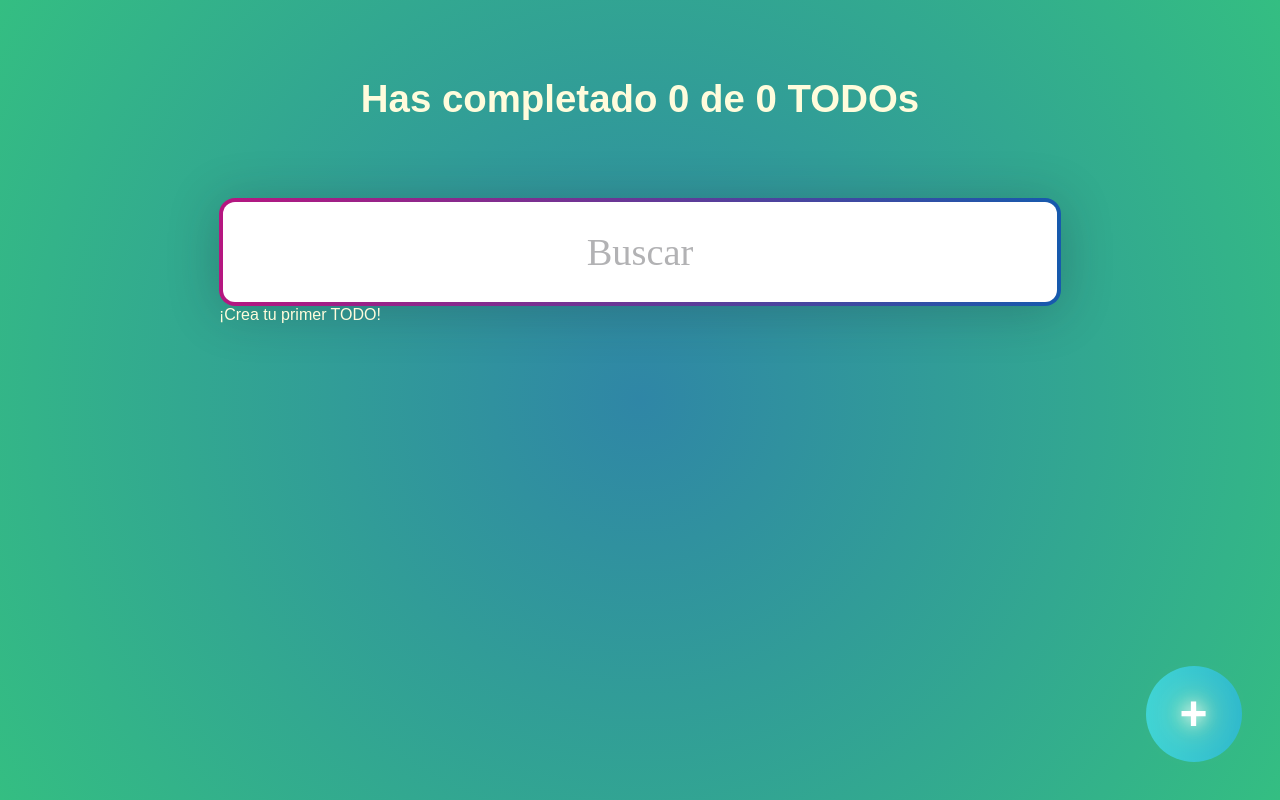
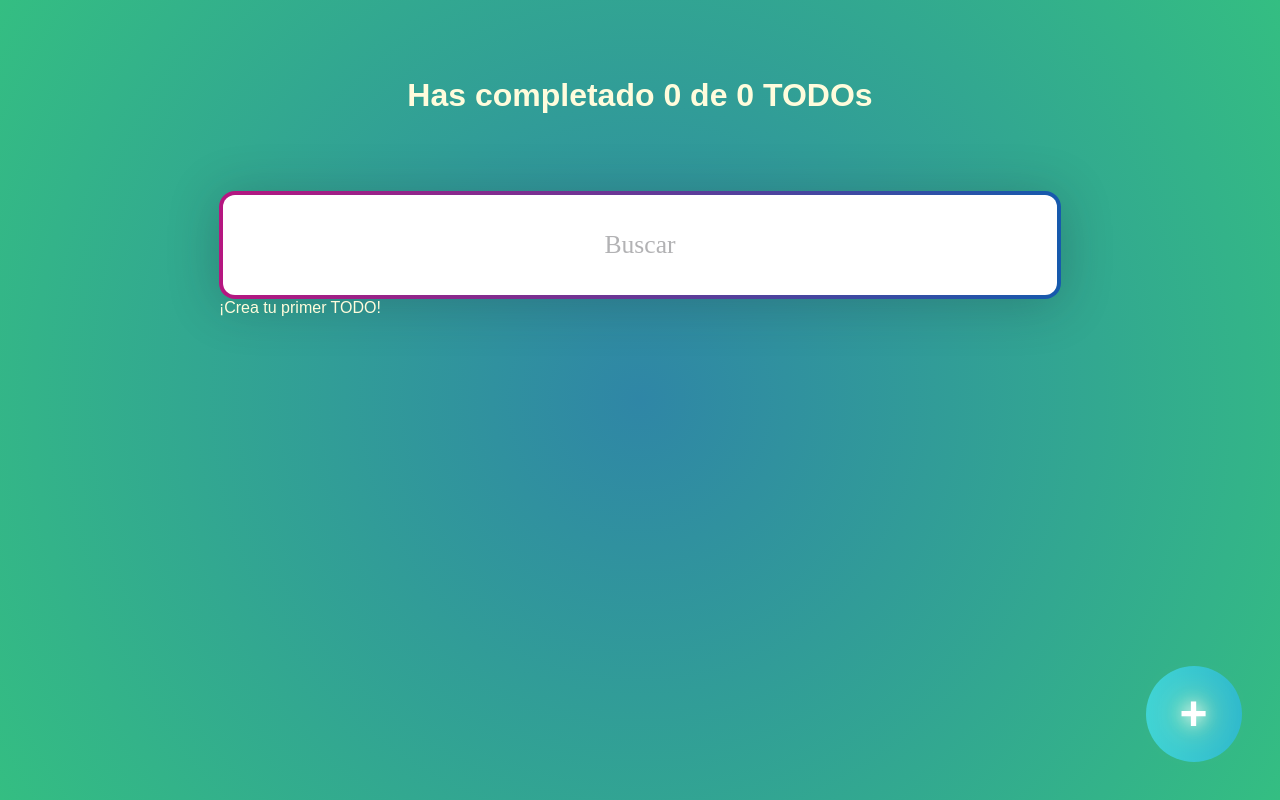
Before and after one commit to Leonardo-Robot-PostRock/TODO-MACHINE, a React (Create React App) app: page / in a window 1280 px wide. Built offline with nearby package versions, Linux system fonts and the light colour scheme; a small style sheet from the web is missing.

Commit message:
Arreglos en deleteTodo and addTodo + ajustes en css

```diff
--- a/src/App/AppUI.js
+++ b/src/App/AppUI.js
@@ -36,8 +36,8 @@ function AppUI() {
             key={index}
             text={todo.text}
             completed={todo.completed}
-            onComplete={() => toggleCompleteTodo(todo.text)}
-            onDelete={() => deleteTodo(todo.text)}
+            onComplete={() => toggleCompleteTodo(index)}
+            onDelete={() => deleteTodo(index)}
           />
         ))}
       </TodoList>
--- a/src/TodoContext/index.jsx
+++ b/src/TodoContext/index.jsx
@@ -43,18 +43,16 @@ function TodoProvider(props) {
     };
 
     //completar todos
-    const toggleCompleteTodo = (text) => {
-        const todoIndex = todos.findIndex(todo => todo.text === text);
+    const toggleCompleteTodo = (index) => {
         const newTodos = [...todos];
-        newTodos[todoIndex].completed = !newTodos[todoIndex].completed;
+        newTodos[index].completed = !newTodos[index].completed;
         saveTodos(newTodos);
     };
 
     //eliminar todos
-    const deleteTodo = (text) => {
-        const todoIndex = todos.findIndex(todo => todo.text === text);
+    const deleteTodo = (index) => {
         const newTodos = [...todos];
-        newTodos.splice(todoIndex, 1);
+        newTodos.splice(index, 1);
         saveTodos(newTodos);
     }
     //propiedades a TodoContext.Provider
--- a/src/TodoContext/useLocalStorage.jsx
+++ b/src/TodoContext/useLocalStorage.jsx
@@ -8,7 +8,6 @@ function useLocalStorage(itemName, initialValue) {
   const [loading, setLoading] = React.useState(true);
   //Estado inicial vacio, de la información que ingresa el usuario.
   const [item, setItem] = React.useState(initialValue);
-
   React.useEffect(() => {
     setTimeout(() => {
       try {
--- a/src/TodoCounter/TodoCounter.css
+++ b/src/TodoCounter/TodoCounter.css
@@ -1,5 +1,7 @@
 .TodoCounter {
-    font-size: 2.4rem;
+    display: flex;
+    justify-content: center;
+    font-size: 2rem;
     text-align: center;
     margin: 0;
     padding: 4.8rem;
--- a/src/TodoItem/index.jsx
+++ b/src/TodoItem/index.jsx
@@ -10,7 +10,7 @@ function TodoItem(props) {
       <p className={`TodoItem-p ${props.completed && "TodoItem-p-completed"}`}>
         {props.text}
       </p>
-      <DeleteIcon onDelete={props.onDelete} />
+      <DeleteIcon id={`item-${props.index}`} onDelete={props.onDelete} />
     </li>
   );
 }
--- a/src/TodoSearch/TodoSearch.css
+++ b/src/TodoSearch/TodoSearch.css
@@ -20,7 +20,7 @@
   margin: 0 2rem;
   width: 100%;
   height: 6.3rem;
-  font-size: 2.4rem;
+  font-size: 1.6rem;
   text-align: center;
   font-family: "Cascadia Code", sans-serif;
   color: #0f0e0e;
```
